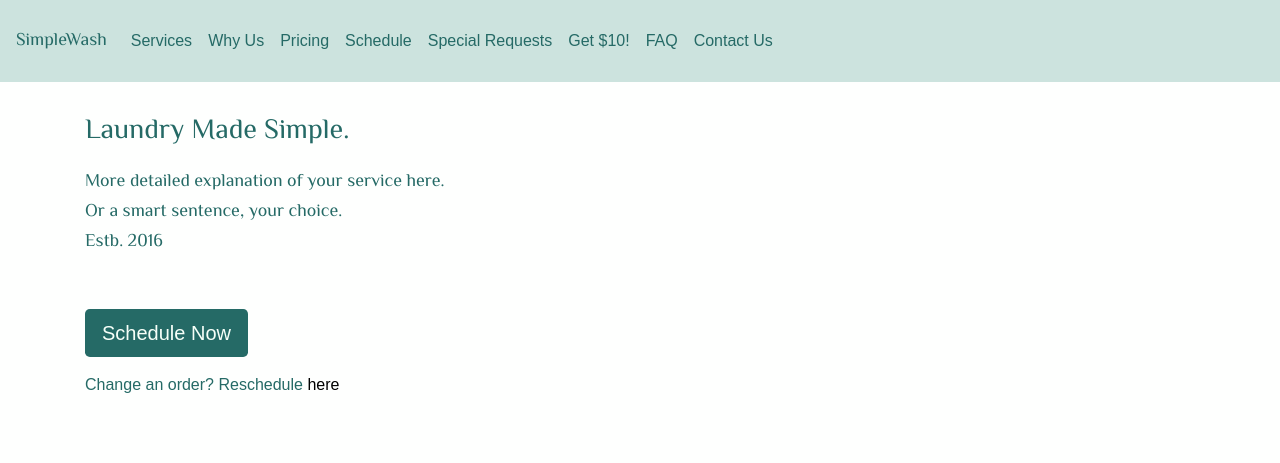
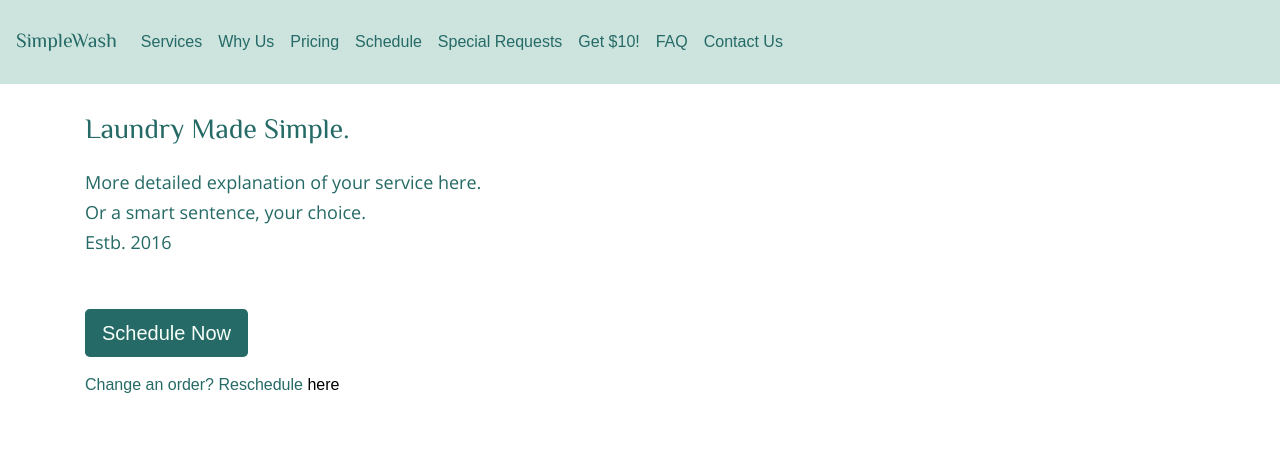
Before and after one commit to emmiehe/responsive-redesign-case, a PHP site: page / in a window 1280 px wide. Shown: the top 463 px of the page. Run offline with PHP 8.4, Linux system fonts and the light colour scheme; some web fonts are replaced.

Commit message:
fix home font

```diff
--- a/home.html
+++ b/home.html
@@ -16,7 +16,7 @@
     <!-- nav bar -->
     <nav id="navbar" class="navbar navbar-expand navbar-dark fixed-top pt-lg-3 pb-lg-3">
       <div class="container-fluid">
-	<a class="navbar-brand" style="color: var(--txt-color-primary);" href="#"><h3 style="margin-top: 10px;">SimpleWash</h3></a>
+	<a class="navbar-brand" style="color: var(--txt-color-primary);" href="#"><h2 style="margin-top: 10px;">SimpleWash</h2></a>
 	<div class="collapse navbar-collapse">
 	  <ul class="nav navbar-nav">
 	    <li class="nav-item d-none d-md-block"><a href="#services" style="color: var(--txt-color-primary);" class="nav-link">Services</a></li>
--- a/index.css
+++ b/index.css
@@ -77,8 +77,12 @@ h1{
     padding-bottom: var(--padding-header);
 }
 
-h2, h3{
+h2{
     font-family: 'El Messiri';
+}
+
+h3{
+    font-family: 'Open Sans';
 }
 
 h5{
```
